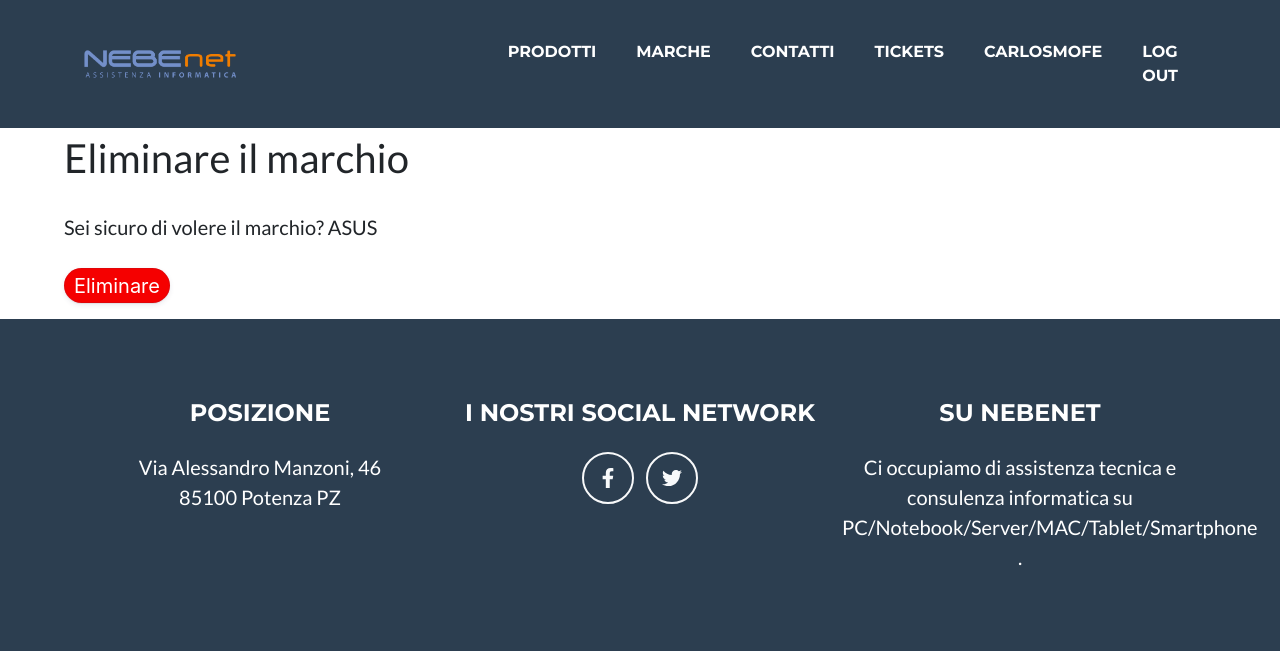
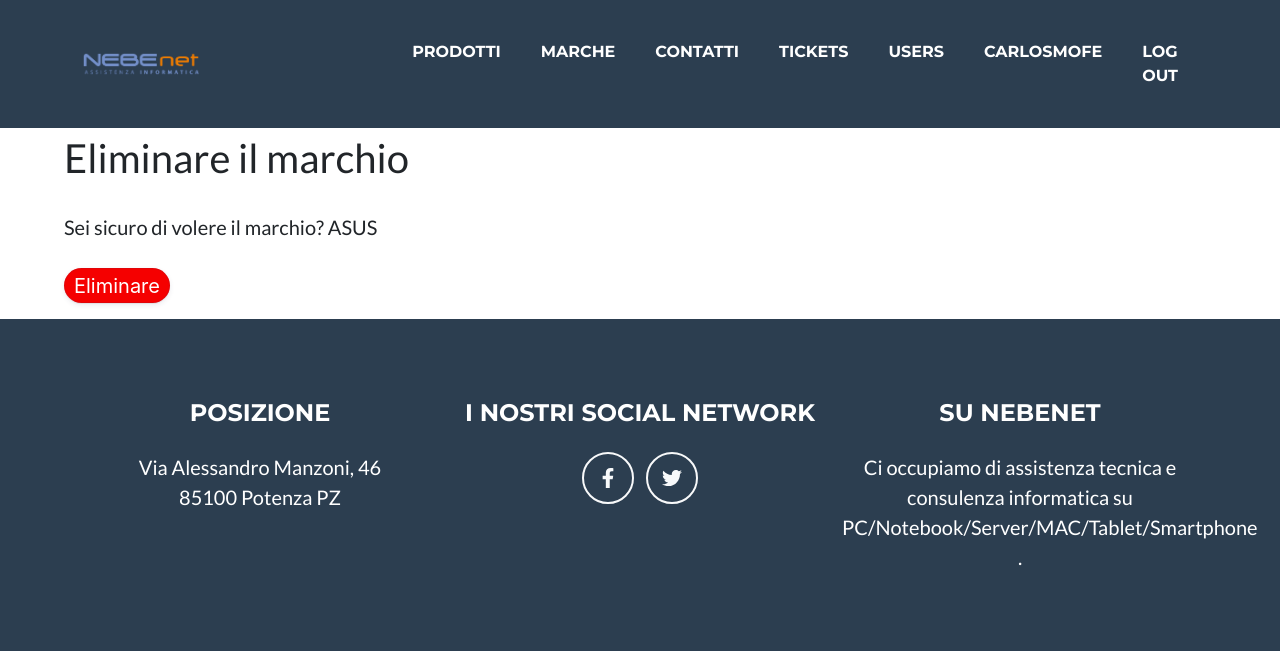
Before and after one commit to CarlosMontesino02/nebenet, a Django app: page /brand/1/delete/ in a window 1280 px wide. Shown: the top 651 px of the page. Run offline with Django 4.2, Linux system fonts and the light colour scheme; a user stored in the database is signed in; data comes from the database, SQL or seed files in the repository; some libraries are stand-ins or nearby versions.

Commit message:
Add files via upload

```diff
--- a/nebenet_app/templates/base.html
+++ b/nebenet_app/templates/base.html
@@ -32,7 +32,7 @@
                         <li class="nav-item mx-0 mx-lg-1"><a class="nav-link py-3 px-0 px-lg-3 rounded" href="{% url 'products' %}">Prodotti</a></li>
                         <li class="nav-item mx-0 mx-lg-1"><a class="nav-link py-3 px-0 px-lg-3 rounded" href="{% url 'brands' %}">Marche</a></li>
                         <li class="nav-item mx-0 mx-lg-1"><a class="nav-link py-3 px-0 px-lg-3 rounded" href="/company/1/">Contatti</a></li>
-                        {% if user.is_staff %}<li class="nav-item mx-0 mx-lg-1"><a class="nav-link py-3 px-0 px-lg-3 rounded" href="{% url 'tickets' %}">Tickets</a></li>{% endif %}
+                        {% if user.is_staff %}<li class="nav-item mx-0 mx-lg-1"><a class="nav-link py-3 px-0 px-lg-3 rounded" href="{% url 'tickets-admin' %}">Tickets</a></li><li class="nav-item mx-0 mx-lg-1"><a class="nav-link py-3 px-0 px-lg-3 rounded" href="{% url 'usuarios-lista' %}">Users</a></li>{% endif %}
                         {% if request.user.is_authenticated %}
                         <li class="nav-item mx-0 mx-lg-1"><a class="nav-link py-3 px-0 px-lg-3 rounded" href="/usuarios/{{ request.user.pk }}">{{ request.user.username }}</a></li>
                         <li class="nav-item mx-0 mx-lg-1"><a class="nav-link py-3 px-0 px-lg-3 rounded" href="{% url 'logout' %}">Log Out</a></li>
```
